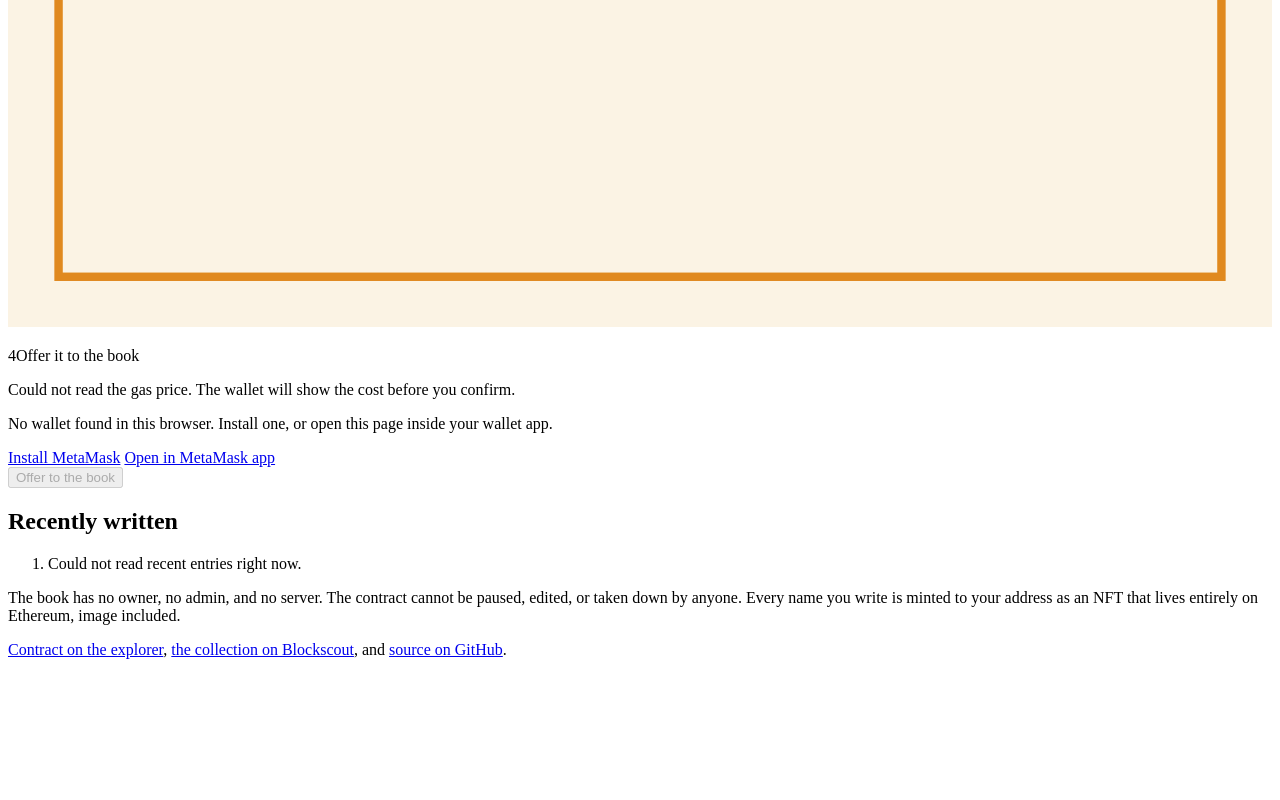
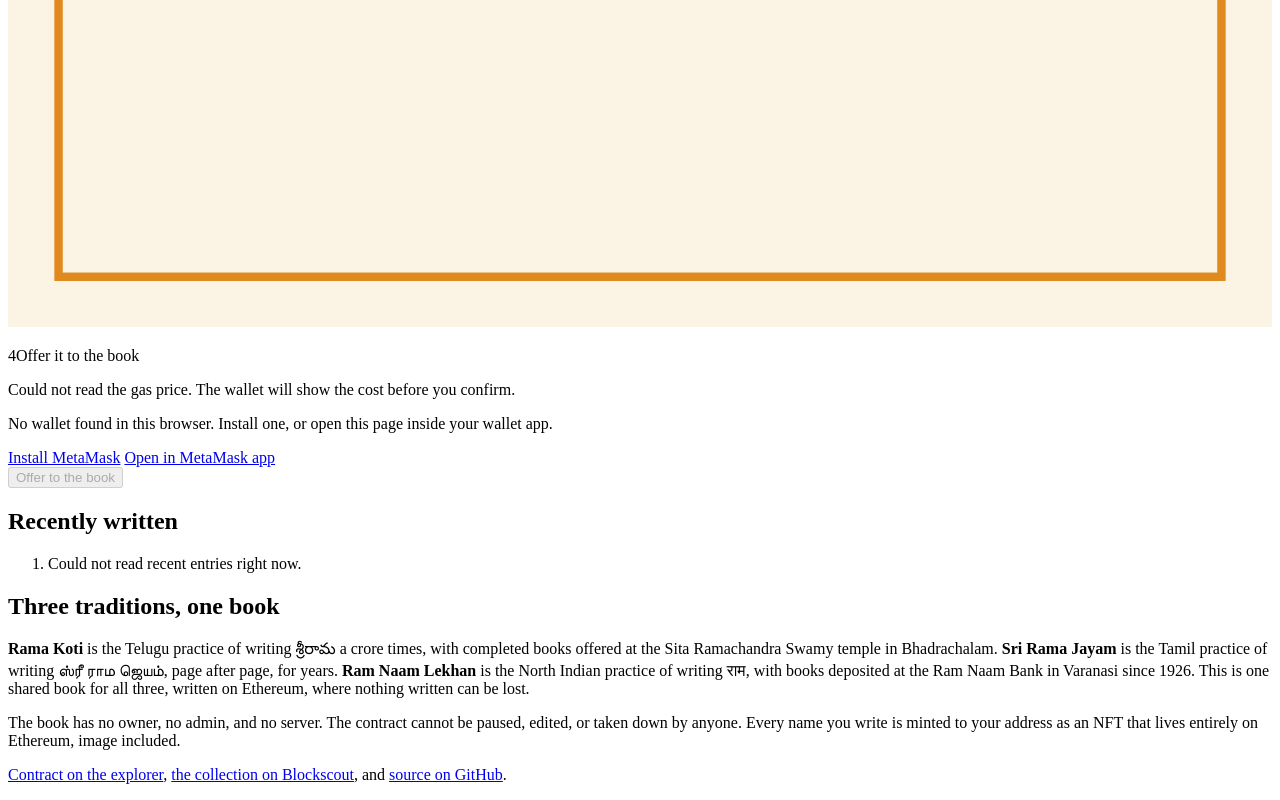
Before and after one commit to ShipItAndPray/eternal-rama-koti, a website with bundled scripts: page web/index.html in a window 1280 px wide. Shown: the part 1854-2654 px from the top of the page. Before the commit the page ends 2529 px from the top, so only its background shows below. Built offline with nearby package versions, Linux system fonts and the light colour scheme; no server answers; a web font is replaced by a local one.

Commit message:
seo: name all three traditions in title, meta, and an explainer section

```diff
--- a/web/index.html
+++ b/web/index.html
@@ -5,7 +5,13 @@
 <meta name="viewport" content="width=device-width, initial-scale=1">
 <meta http-equiv="Content-Security-Policy" content="default-src 'self'; script-src 'self' https://www.googletagmanager.com 'sha256-WRDAZK3Ictsej5X99FOeQg/AqIboLjnwZbJMdSCD3g8='; connect-src 'self' https://ethereum-sepolia-rpc.publicnode.com https://sepolia.gateway.tenderly.co https://eth-sepolia.blockscout.com https://ethereum-rpc.publicnode.com https://cloudflare-eth.com https://1rpc.io https://eth.blockscout.com https://api.coingecko.com https://www.google-analytics.com https://*.google-analytics.com https://*.analytics.google.com https://www.googletagmanager.com; img-src 'self' data: https:; style-src 'self' https://fonts.googleapis.com; font-src https://fonts.gstatic.com; base-uri 'self'; form-action 'none'">
 <title>Eternal Rama Koti</title>
-<meta name="description" content="One transaction writes one name of Rama on Ethereum. A shared Rama Koti, fully on-chain, with no owner.">
+<meta name="keywords" content="Rama Koti, Sri Rama Jayam, Ram Naam Lekhan, Ramakoti, likhita japam, write Rama name, Ethereum, NFT, శ్రీరామ, ஸ்ரீ ராம ஜெயம், राम">
+<meta name="description" content="Rama Koti, Sri Rama Jayam, and Ram Naam Lekhan on Ethereum. One transaction writes one name of Rama, minted to you as an NFT, kept forever. A shared book of one crore names with no owner.">
+<meta property="og:title" content="Eternal Rama Koti">
+<meta property="og:description" content="Write the name of Rama on Ethereum. Rama Koti, Sri Rama Jayam, Ram Naam Lekhan. One transaction, one name, one NFT, forever.">
+<meta property="og:url" content="https://shipitandpray.github.io/eternal-rama-koti/">
+<meta property="og:type" content="website">
+<meta name="twitter:card" content="summary">
 <link rel="preconnect" href="https://fonts.googleapis.com">
 <link rel="preconnect" href="https://fonts.gstatic.com" crossorigin>
 <link href="https://fonts.googleapis.com/css2?family=Gentium+Plus:ital,wght@0,400;0,700;1,400&display=swap" rel="stylesheet">
@@ -74,6 +80,10 @@
   </section>
 </main>
 
+<section class="cover about" id="about">
+  <h2>Three traditions, one book</h2>
+  <p><strong>Rama Koti</strong> is the Telugu practice of writing శ్రీరామ a crore times, with completed books offered at the Sita Ramachandra Swamy temple in Bhadrachalam. <strong>Sri Rama Jayam</strong> is the Tamil practice of writing ஸ்ரீ ராம ஜெயம், page after page, for years. <strong>Ram Naam Lekhan</strong> is the North Indian practice of writing राम, with books deposited at the Ram Naam Bank in Varanasi since 1926. This is one shared book for all three, written on Ethereum, where nothing written can be lost.</p>
+</section>
 <footer class="cover foot">
   <p>The book has no owner, no admin, and no server. The contract cannot be paused, edited, or taken down by anyone. Every name you write is minted to your address as an NFT that lives entirely on Ethereum, image included.</p>
   <p><a id="contract-link" href="#">Contract on the explorer</a>, <a id="collection-link" href="#">the collection on Blockscout</a>, <span class="sep">and</span> <a href="https://github.com/ShipItAndPray/eternal-rama-koti">source on GitHub</a>.</p>
--- a/web/style.css
+++ b/web/style.css
@@ -26,6 +26,9 @@ a { color: inherit; }
 .cover h1 { font-weight: 400; font-size: 46px; line-height: 1.1; margin: 0 0 10px; }
 .cover-line { margin: 0; font-style: italic; font-size: 21px; opacity: .92; }
 .foot { padding: 28px 20px 56px; font-size: 16px; line-height: 26px; opacity: .85; }
+.about { padding: 36px 20px 8px; }
+.about h2 { color: var(--gold); font-size: 26px; margin: 0 0 8px; }
+.about p { margin: 0; font-size: 17px; line-height: 28px; opacity: .92; }
 .foot p { margin: 0 0 10px; }
 .sep { opacity: .7; }
 
```
